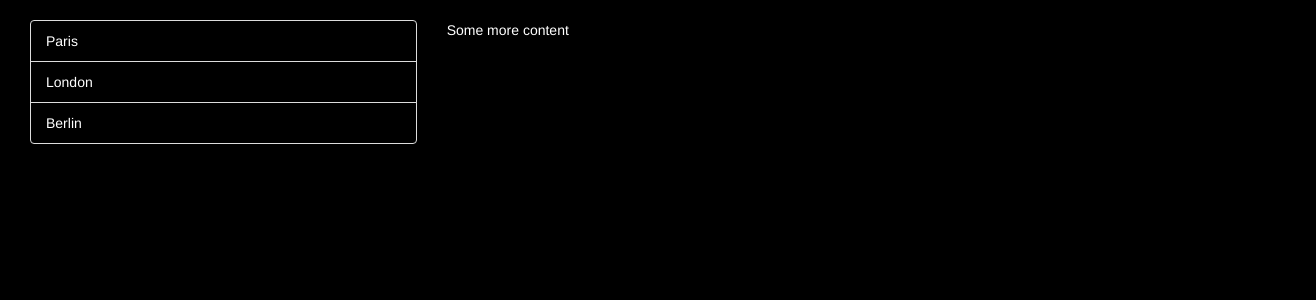
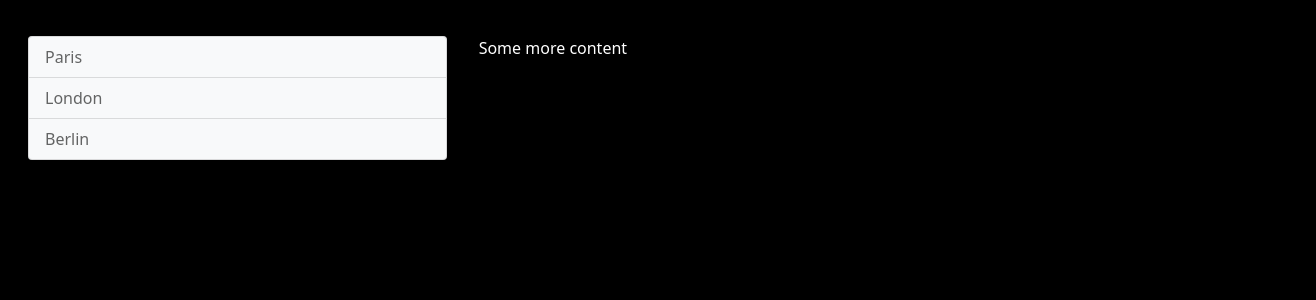
Before and after one commit to gtm19/wagon-cities, a React app: page / in a window 1280 px wide. Shown: the top 300 px of the page, 1316 px wide, since content can reach past the window. Built offline with nearby package versions, Linux system fonts and the light colour scheme.

Commit message:
add bootstrap 5 and tweak list item design

```diff
--- a/src/components/app.jsx
+++ b/src/components/app.jsx
@@ -11,7 +11,7 @@ const App = () => {
   return (
     <div className="app container-fluid">
       <CityList cities={cities} />
-      <div className="col-md-8"> {/* TODO: replace this with ActiveCity */}
+      <div className="m-3 col-md-8"> {/* TODO: replace this with ActiveCity */}
         Some more content
       </div>
     </div>
--- a/src/containers/city_list.jsx
+++ b/src/containers/city_list.jsx
@@ -11,12 +11,14 @@ class CityList extends Component {
 
   render() {
     return (
-      <div className="col-md-4">
-        <ul className="list-group">
+      <div className="m-3 col-md-4">
+        <ul className="list-group bg-light">
           {
             this.props.cities.map((city) => {
               return (
-                <li className="list-group-item">{city.name}</li>
+                <a href="#" className="list-group-item list-group-item-action list-group-item-light">
+                  {city.name}
+                </a>
               );
             })
           }
--- a/templates/index.html
+++ b/templates/index.html
@@ -2,7 +2,7 @@
 <html>
   <head>
     <meta charset="UTF-8">
-    <link rel="stylesheet" href="https://maxcdn.bootstrapcdn.com/bootstrap/3.3.7/css/bootstrap.min.css">
+    <link href="https://cdn.jsdelivr.net/npm/bootstrap@5.0.0/dist/css/bootstrap.min.css" rel="stylesheet" integrity="sha384-wEmeIV1mKuiNpC+IOBjI7aAzPcEZeedi5yW5f2yOq55WWLwNGmvvx4Um1vskeMj0" crossorigin="anonymous">
     <title>Redux boilerplate</title>
   </head>
   <body>
```
